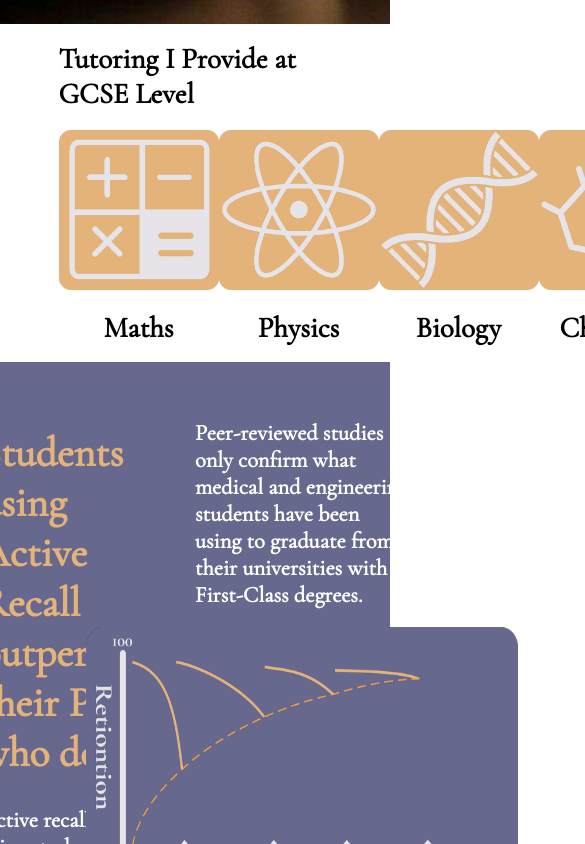
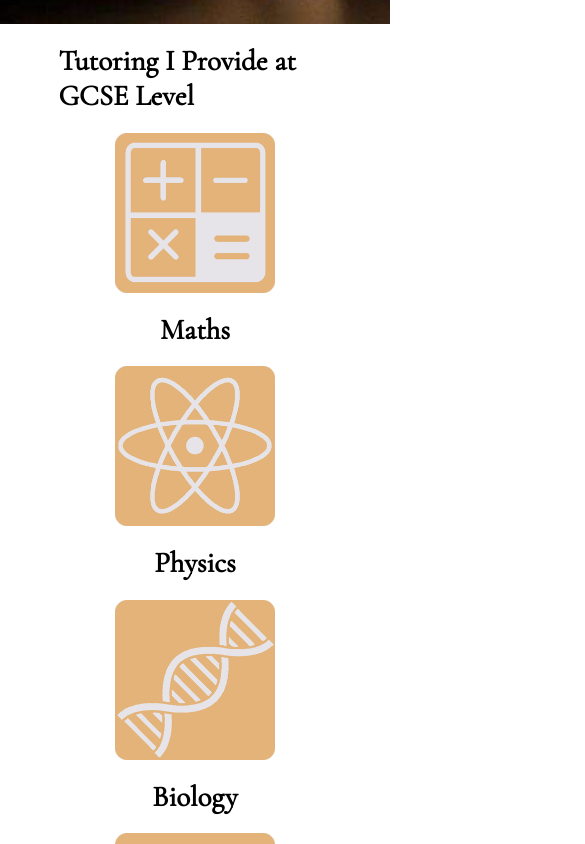
Before and after one commit to iman370/ghufran-tutoring, a React (Create React App) app in the folder ghufran/: page / in a window 390 px wide. Shown: the part 820-1664 px from the top of the page, 585 px wide, since content can reach past the window. Built offline with nearby package versions, Linux system fonts and the light colour scheme.

Commit message:
Mobile support added

```diff
--- a/ghufran/src/index.css
+++ b/ghufran/src/index.css
@@ -6,6 +6,7 @@ body {
   font-family: 'Cormorant Garamond', serif;
   -webkit-font-smoothing: antialiased;
   -moz-osx-font-smoothing: grayscale;
+  overflow-x: hidden;
 }
 
 code {
@@ -100,7 +101,7 @@ code {
 
 /* SUBJECTS */
 #subjects-container {
-  height: 40vh;
+  min-height: 40vh;
   width: 100%;
   background-color: #ffffff;
   display: flex;
@@ -135,6 +136,15 @@ code {
 #subjects-container #content #image-tray .subject .image {
   height: 10rem;
   width: 10rem;
+}
+
+/* mobile support */
+@media only screen and (max-width: 640px) {
+  #subjects-container #content #image-tray {
+    display: flex;
+    flex-direction: column;
+    justify-content: space-between;
+  }
 }
 
 /* ACTIVE RECALL PROOF */
@@ -193,6 +203,27 @@ code {
   color: #ffffff;
   text-align: left;
   font-size: 1.4rem;
+}
+
+/* mobile support */
+@media only screen and (max-width: 640px) {
+  #proof-container {
+    min-height: 45vh;
+    width: 100%;
+    background-color: #67688e;
+    display: flex;
+    flex-direction: column;
+    justify-content: center;
+  }
+
+  #proof-container #content1, #content2 {
+    display: flex;
+    flex-direction: column;
+    justify-content: center;
+    justify-self: center;
+    align-self: center;
+    width: 100%;
+  }
 }
 
 /* CHILD SAFETY */
@@ -268,6 +299,34 @@ code {
   color: #e3b379;
   font-size: 3rem;
   text-align: left;
+}
+
+/* mobile support */
+@media only screen and (max-width: 640px) {
+  #childsafety-container {
+    min-height: 50vh;
+    width: 100%;
+    overflow: hidden;
+    background-color: #000;
+    display: flex;
+    flex-direction: column;
+  }
+
+  #childsafety-container #content2 { /* BUGGGG */
+    display: flex;
+    flex-direction: column;
+    justify-content: center;
+    justify-self: center;
+    align-self: center;
+  }
+
+  #childsafety-container #content3 h1 {
+    text-align: left;
+  }
+
+  #childsafety-container #content4 h1 {
+    text-align: right;
+  }
 }
 
 /* PRICING */
@@ -347,12 +406,24 @@ code {
   text-align: right;
 }
 
+/* mobile support */
+@media only screen and (max-width: 640px) {
+  #pricing-container {
+    display: flex;
+    flex-direction: column;
+  }
+
+  #pricing-container #content2 {
+    justify-content: center;
+  }
+}
+
 /* FOOTER */
 
 #footer-container {
   background-color: #e3b379;
   width: 100%;
-  height: 50vh;
+  min-height: 50vh;
   /*
   align-items: center;
   display: flex;
@@ -392,6 +463,15 @@ code {
   height: 50px;
   border-radius: 25px;
   font-family: 'Cormorant Garamond';
+}
+
+/* mobile support */
+@media only screen and (max-width: 640px) {
+  #footer-container {
+    display: flex;
+    flex-direction: column;
+    justify-content: center;
+  }
 }
 
 /* CONTACT */
```
